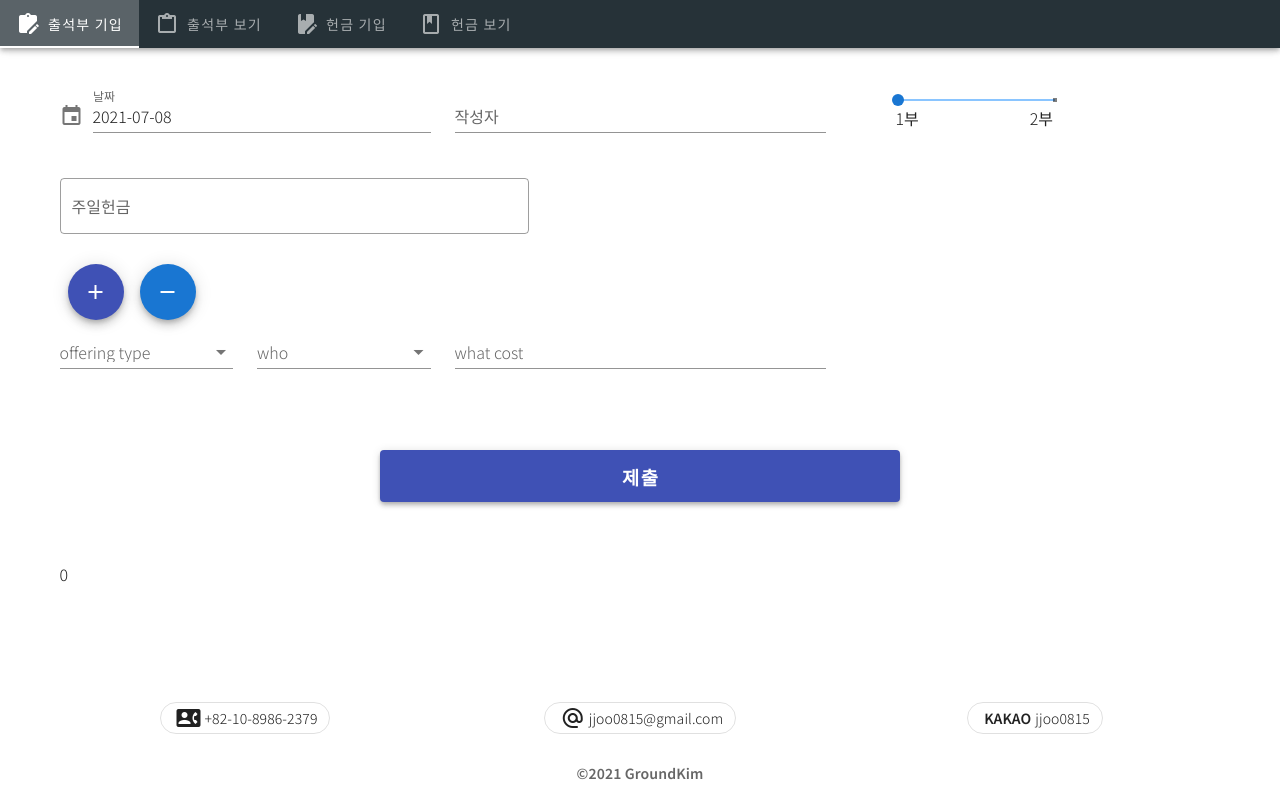
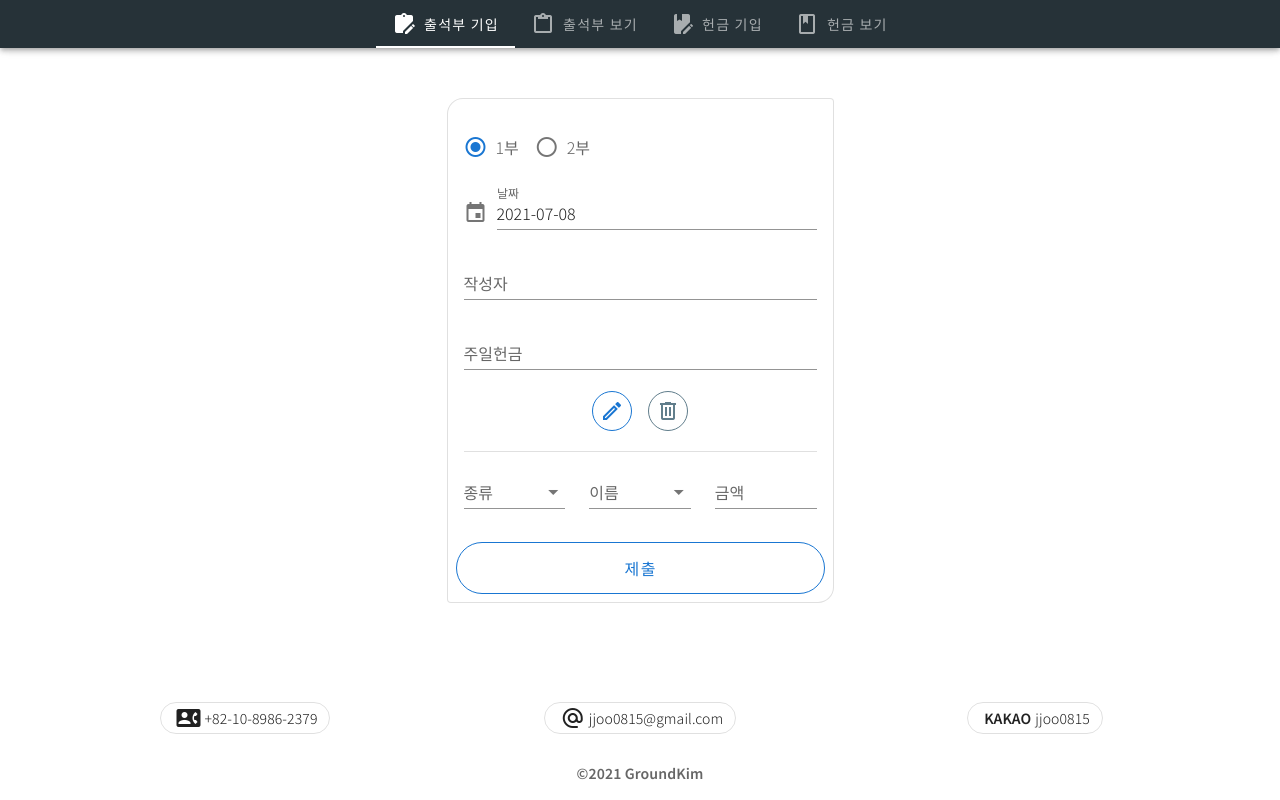
Before and after one commit to GroundKim/zamsil_church_offering_attendance_mangement, a Vue app in the folder frontend/: page /offering/input in a window 1280 px wide. Built offline with nearby package versions, Linux system fonts and the light colour scheme; no server answers; what vue-cookies would draw is missing.

Commit message:
change more UI and UX

```diff
--- a/frontend/src/components/AttendanceInput.vue
+++ b/frontend/src/components/AttendanceInput.vue
@@ -52,7 +52,7 @@
                 </v-menu>
                 <v-text-field
                   v-model="createdBy"
-                  label="Who are you ?"
+                  label="작성자"
                   required
                 ></v-text-field>
               </v-card-text>
--- a/frontend/src/components/AttendanceView.vue
+++ b/frontend/src/components/AttendanceView.vue
@@ -2,7 +2,20 @@
   <v-container>
     <v-row class="mt-5">
       <v-col>
-        <h1>{{ year }}년 기록
+        <h1>
+          <v-btn
+            class="mx-2 mb-1"
+            fab
+            outlined
+            x-small
+            color="blue-grey"
+            @click="minusYear()"
+          >
+            <v-icon>
+              mdi-minus
+            </v-icon>
+          </v-btn>
+          {{ year }}
           <v-btn
             class="mx-2 mb-1"
             fab
@@ -15,20 +28,8 @@
               mdi-plus
             </v-icon>
           </v-btn>
-
-          <v-btn
-            class="mx-2 mb-1"
-            fab
-            outlined
-            x-small
-            color="blue-grey"
-            @click="minusYear()"
-          >
-            <v-icon>
-              mdi-minus
-            </v-icon>
-          </v-btn>
-          </h1>
+          년 출석부 기록
+        </h1>
       </v-col>
     </v-row>
 
--- a/frontend/src/components/OfferingInput.vue
+++ b/frontend/src/components/OfferingInput.vue
@@ -1,13 +1,25 @@
 <template>
-    <v-container>
-        <br>
+  <v-container fill-height>
+    <v-layout align-center justify-center>
+      <v-flex xs12 sm8 md4>
         <form @submit.prevent="sendPost">
-            <v-row>
-                <v-col
-                    cols="12"
-                    sm="6"
-                    md="4"
+          <v-card elevation="0" shaped outlined>
+            <v-card-text>
+              <v-radio-group
+                v-model="departmentId"
+                row
               >
+                <v-radio
+                  label="1부"
+                  value="1"
+
+                ></v-radio>
+                <v-radio
+                  label="2부"
+                  value="2"
+                ></v-radio>
+              </v-radio-group>
+
               <v-menu
                 ref="menu"
                 v-model="menu"
@@ -50,88 +62,72 @@
                 </v-btn>
                 </v-date-picker>
               </v-menu>
-                </v-col>
 
-                <v-col
-                    cols="4"
-                >
               <v-text-field
                 v-model="createdBy"
                 label="작성자"
                 :ruels="[rules.required]"
                 required
                 ></v-text-field>
-                </v-col>
 
-                <v-col
-                    cols="2"
-                    class="mx-10"
-                >
-                    <v-slider
-                        v-model="departmentId"
-                        :tick-labels="departmentsLabel"
-                        :max="1"
-                        step="1"
-                        ticks="always"
-                        tick-size="4"
-                    ></v-slider>
-                </v-col>
-            </v-row>
-
-            <v-row>
-                <v-col
-                    cols="5"
-                >
               <v-text-field
                 v-model="weekOfferingCost"
                 label="주일헌금"
-                        outlined
+                :rules="[rules.offering, rules.required]"
                 required
-                        :rules="[rules.offering, rules.required]"
               >
               </v-text-field>
-                </v-col>
-            </v-row>
 
+              <div class="d-flex justify-center">
                 <v-btn
                   class="mx-2"
                   fab
-            dark
-            color="indigo"
+                  outlined
+                  small
+                  color="primary"
                   @click="addOffering()"
                 >
                   <v-icon dark>
-                mdi-plus
+                    mdi-pencil-outline
                   </v-icon>
                 </v-btn>
 
                 <v-btn
                   class="mx-2"
                   fab
-            dark
-            color="primary"
+                  outlined
+                  small
+                  color="blue-grey"
                   @click="deleteOffering()"
                 >
                   <v-icon dark>
-                mdi-minus
+                    mdi-trash-can-outline
                   </v-icon>
                 </v-btn>
+              </div>
+
+              <v-divider class="mt-5 mb-5"></v-divider>
 
               <component v-for="item, i in offerings" :key="i" :is="item" :offerPostTrigger="specificOfferingTrigger"></component>
+            </v-card-text>
 
-        <div class="text-center ma-15">
+            <v-card-actions>
               <v-btn
                 type="submit"
-            style="width: 50%"
-            class="white--text"
-            color="indigo"
-            elevation="4"
+                color="primary"
+                block
+                rounded
+                outlined
                 x-large
-            ><h3>제출</h3></v-btn>
-        </div>
-
+              >
+                제출
+              </v-btn>
+            </v-card-actions>
+          </v-card>
         </form>
-        <span>{{ departmentId }}</span>
+      <!--<span>{{ departmentId }}</span>-->
+      </v-flex>
+    </v-layout>
   </v-container>
 </template>
 
@@ -140,6 +136,7 @@ import SpecificOfferingInput from "./SpecificOfferingInput"
 
 import axios from 'axios'
 import moment from 'moment'
+
 export default {
   name: 'OfferingInput',
   components: {
@@ -151,7 +148,7 @@ export default {
     menu: false,
     modal: false,
     menu2: false,
-        departmentId: null,
+    departmentId: "1",
     studentData: [],
     departmentsLabel: ['1부', '2부'],
     weekOfferingCost: null,
@@ -277,8 +274,8 @@ export default {
 
   async created() {
     await this.$store.commit('changeHeaderName', '헌금 기입')
-        await this.setStudents()
-        await this.setOfferingType()
+    //await this.setStudents()
+    //await this.setOfferingType()
     this.setOfferedAt()
     this.offerings.push('SpecificOfferingInput')
   },
--- a/frontend/src/components/OfferingView.vue
+++ b/frontend/src/components/OfferingView.vue
@@ -1,48 +1,62 @@
 <template>
   <v-container>
-        <div class="float-md-left">
-            <h1> {{ year }}년 기록 </h1>
-        </div>
-        <v-container>
+    <v-row class="mt-5">
+      <v-col>
+        <h1>
           <v-btn
-                class="mx-2"
+            class="mx-2 mb-1"
             fab
-                dark
+            outlined
             x-small
-                color="indigo"
+            color="blue-grey"
+            @click="minusYear()"
+          >
+            <v-icon>
+              mdi-minus
+            </v-icon>
+          </v-btn>
+          {{ year }}
+          <v-btn
+            class="mx-2 mb-1"
+            fab
+            outlined
+            x-small
+            color="primary"
             @click="plusYear()"
           >
-                <v-icon dark>
+            <v-icon>
               mdi-plus
             </v-icon>
           </v-btn>
+          년 헌금 기록
+        </h1>
+      </v-col>
+    </v-row>
 
+    <v-row>
+      <v-col>
+        <v-sheet
+          v-for="(offeredAt, i) in offeredAts"
+          :key="i"
+          class="ma-3 pa-2"
+        >
+          <h3>{{ offeredAt.substr(0, 10) }}
             <v-btn
-                class="mx-2"
+              @click="downloadExcelByDate(offeredAt)"
               fab
-                dark
+              outlined
               x-small
-                color="primary"
-                @click="minusYear()"
+              color="indigo"
+              class="ml-3"
             >
-                <v-icon dark>
-                    mdi-minus
+              <v-icon>
+                mdi-download
               </v-icon>
             </v-btn>
-        </v-container>
-
-        <v-sheet
-            v-for="(offeredAt, i) in offeredAts" :key="i"
-            class="ma-5"
-        >
-            {{ offeredAt.substr(0, 10) }}
-            <v-btn
-                @click="downloadExcelByDate(offeredAt)"
-                class="ma-10"
-            >
-                excel download
-            </v-btn>
+          </h3>
         </v-sheet>
+      </v-col>
+    </v-row>
   </v-container>
 </template>
 
--- a/frontend/src/components/SpecificOfferingInput.vue
+++ b/frontend/src/components/SpecificOfferingInput.vue
@@ -1,11 +1,9 @@
 <template>
   <v-row>
-        <v-col
-            cols="2"
-        >
+    <v-col class="py-0">
       <v-autocomplete
         v-model="offeringTypeValue"
-                label="offering type"
+        label="종류"
         :items="offeringType"
         item-text="offeringName"
         required
@@ -13,31 +11,28 @@
       ></v-autocomplete>
     </v-col>
 
-        <v-col
-            cols="2"
-        >
+    <v-col class="py-0">
       <v-autocomplete
         v-model="offerorValue"
+        label="이름"
         :items="students"
-                label="who"
         item-text="name"
         required
         return-object
       ></v-autocomplete>
     </v-col>
 
-        <v-col
-            cols="4"
-        >
+    <v-col class="py-0">
       <v-text-field
         v-model="offeringCost"
-                label ="what cost"
+        label ="금액"
         required
         :rules="[rules.offering]"
       ></v-text-field>
     </v-col>
   </v-row>
 </template>
+
 <script>
 import moment from 'moment'
 
--- a/frontend/src/components/static/Header.vue
+++ b/frontend/src/components/static/Header.vue
@@ -5,7 +5,7 @@
       dense
       dark
     >
-      <v-tabs>
+      <v-tabs class="d-flex justify-center">
         <v-tab
           v-for="(link, index) in links"
           :key="index"
```
Lines whose indentation alone changed are shown as unchanged.
